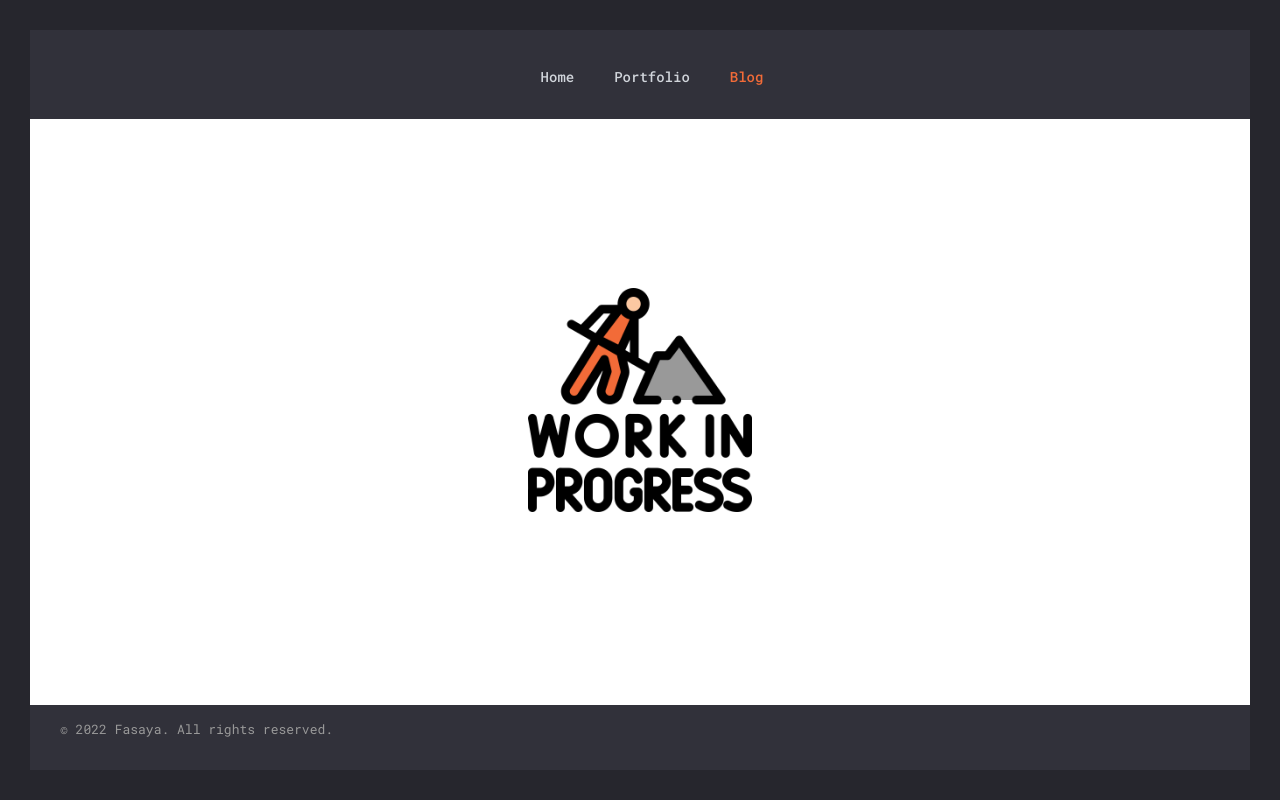
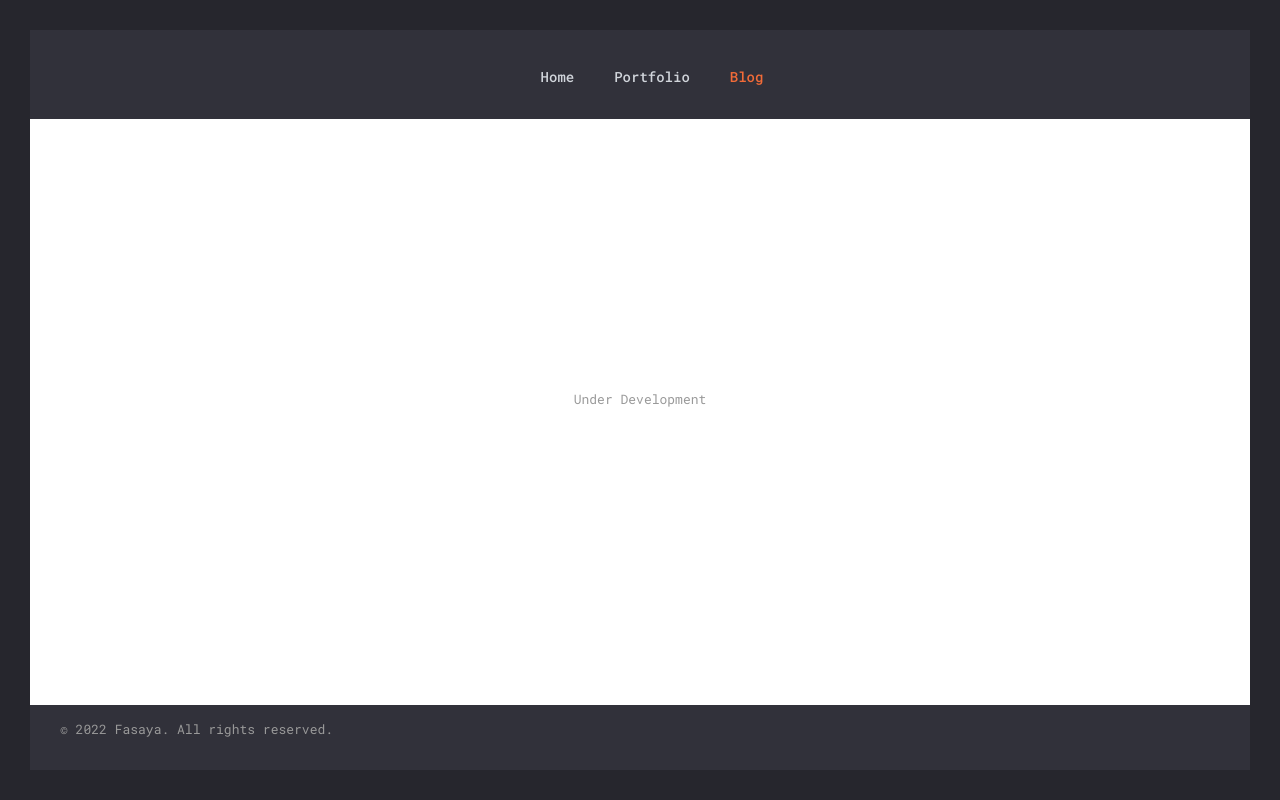
Before and after one commit to fasaya/personal-web-2023, a React (Create React App) app: page /blog in a window 1280 px wide. Built offline with nearby package versions, Linux system fonts and the light colour scheme; some icons are missing.

Commit message:
update blog

```diff
--- a/src/Pages/Errors/UnderConstructions.js
+++ /dev/null
@@ -1,12 +0,0 @@
-import React from "react";
-import { UnderConstruction } from "../../Components/Errors/UnderConstruction";
-
-const UnderConstructions = () => (
-	<section className="bg-white dark:bg-custom-grey h-full">
-		<div className="grid h-screen place-items-center text-custom-grey-light">
-			<UnderConstruction />
-		</div>
-	</section>
-);
-
-export default UnderConstructions;
--- /dev/null
+++ b/src/Pages/Errors/UnderDevelopment.js
@@ -0,0 +1,13 @@
+import React from "react";
+// import { UnderConstruction } from "../../Components/Errors/UnderConstruction";
+
+const UnderDevelopment = () => (
+	<section className="bg-white dark:bg-custom-grey h-full">
+		<div className="grid h-screen place-items-center text-custom-grey-light">
+			{/* <UnderConstruction /> */}
+			<h1>Under Development</h1>
+		</div>
+	</section>
+);
+
+export default UnderDevelopment;
--- a/src/Routes/HomeRoute.js
+++ b/src/Routes/HomeRoute.js
@@ -3,13 +3,15 @@
 import Blog from "../Pages/Blog";
 import Portfolio from "../Pages/Portfolio";
 import NotFound from "../Pages/Errors/NotFound";
+import UnderDevelopment from "../Pages/Errors/UnderDevelopment";
 
 export default function HomeRoute() {
 	return (
 		<Routes>
 			<Route path="/" element={<Home />} />
-			<Route path="/blog" element={<Blog />} />
 			<Route path="/portfolio" element={<Portfolio />} />
+			{/* <Route path="/blog" element={<Blog />} /> */}
+			<Route path="/blog" element={<UnderDevelopment />} />
 
 			<Route path="*" element={<NotFound />} />
 		</Routes>
```
